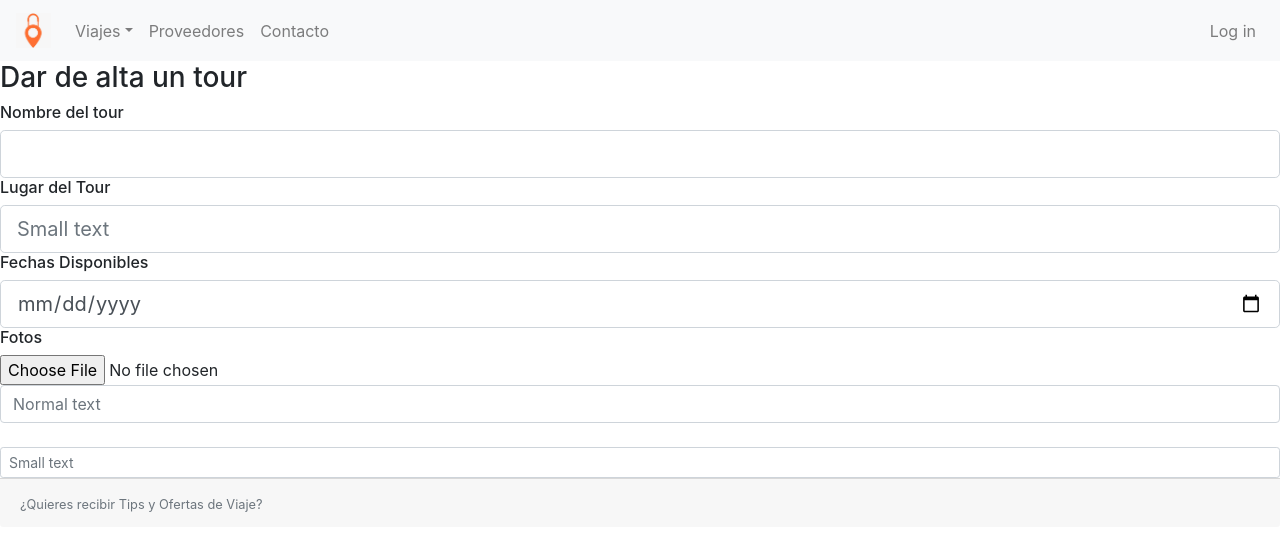
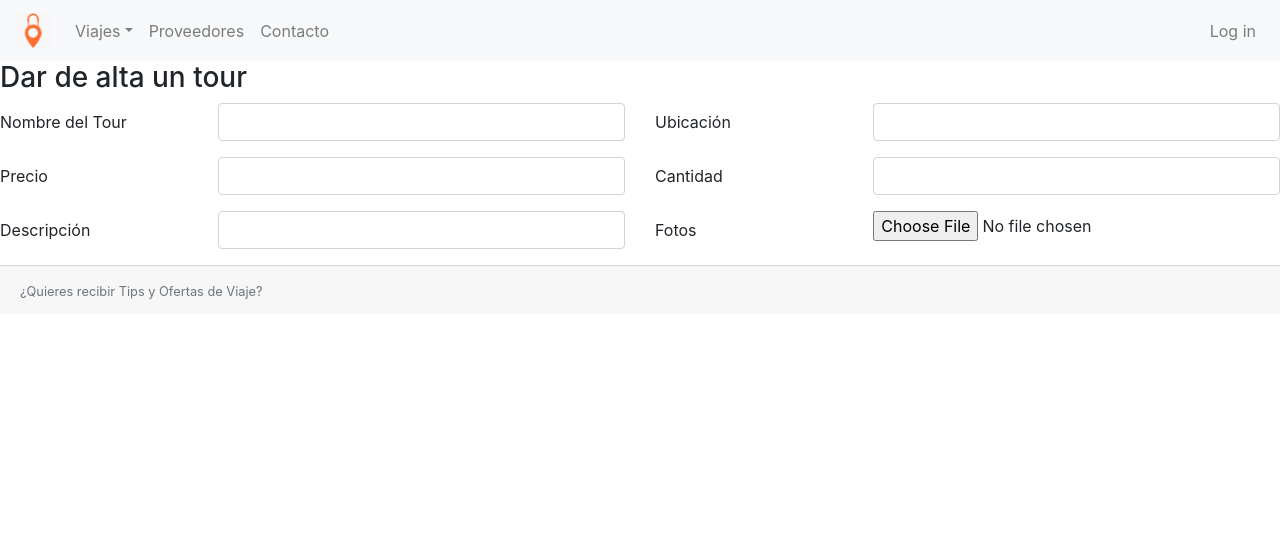
Before and after one commit to joseasalazar/pickpack, a React (Create React App) app: page /registertourtrial in a window 1280 px wide. Shown: the top 550 px of the page. Built offline with nearby package versions, Linux system fonts and the light colour scheme.

Commit message:
Tour Trial Form

```diff
--- a/src/ui/screens/RegisterTourTrial.js
+++ b/src/ui/screens/RegisterTourTrial.js
@@ -1,23 +1,54 @@
-import React from "react";
-import { Form } from "react-bootstrap";
+import React, { Fragment } from "react";
+import { Form, Row, Col } from "react-bootstrap";
 //import { Formik } from "formik";
 
 export default function RegisterTourTrial() {
   return (
     <Form>
       <h3>Dar de alta un tour</h3>
-      <h6>Nombre del tour </h6>
-      <Form.Control size="lg" type="text" placeholder="" />
-      <h6>Lugar del Tour </h6>
-      <Form.Control size="lg" type="text" placeholder="Small text" />
-      <h6>Fechas Disponibles </h6>
-      <Form.Control size="lg" type="date" placeholder="Small text" />
-      <h6>Fotos </h6>
-      <Form.Control size="lg" type="file" placeholder="Small text" />
 
-      <Form.Control type="text" placeholder="Normal text" />
-      <br />
-      <Form.Control size="sm" type="text" placeholder="Small text" />
+      <Form.Group as={Row}>
+        <Form.Label column sm="2">
+          Nombre del Tour
+        </Form.Label>
+        <Col sm="4">
+          <Form.Control type="text" />
+        </Col>
+        <Form.Label column sm="2">
+          Ubicación
+        </Form.Label>
+        <Col sm="4">
+          <Form.Control type="text" />
+        </Col>
+      </Form.Group>
+      <Form.Group as={Row}>
+        <Form.Label column sm="2">
+          Precio
+        </Form.Label>
+        <Col sm="4">
+          <Form.Control type="number" min="1" step="any" />
+        </Col>
+        <Form.Label column sm="2">
+          Cantidad
+        </Form.Label>
+        <Col sm="4">
+          <Form.Control type="number" />
+        </Col>
+      </Form.Group>
+      <Form.Group as={Row}>
+        <Form.Label column sm="2">
+          Descripción
+        </Form.Label>
+        <Col sm="4">
+          <Form.Control type="text" min="1" step="any" />
+        </Col>
+        <Form.Label column sm="2">
+          Fotos
+        </Form.Label>
+        <Col sm="4">
+          <Form.Control type="file" />
+        </Col>
+      </Form.Group>
     </Form>
   );
 }
```
